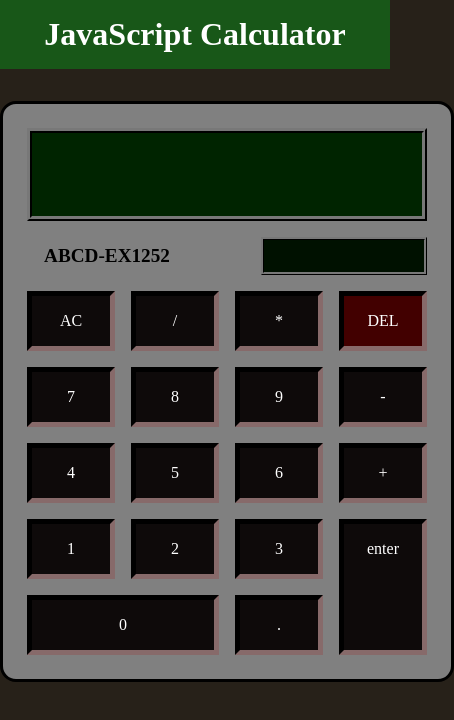
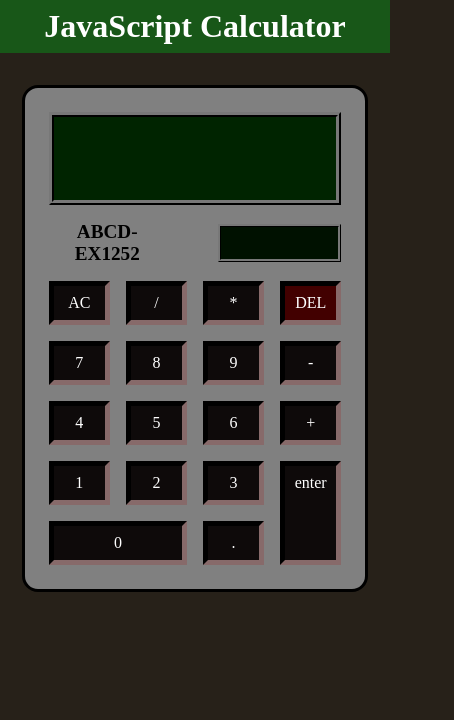
Before and after one commit to prince-thind/calculator, a plain HTML site: page index.html in a window 390 px wide. Shown: the whole page, 454 px wide, since content can reach past the window. Drawn offline with Linux system fonts and the light colour scheme.

Commit message:
add mobile responsiveness

```diff
--- a/index.html
+++ b/index.html
@@ -1,9 +1,14 @@
 <!DOCTYPE html>
-<html>
+<html lang="en">
+
 <head>
+  <meta charset="UTF-8">
+  <meta http-equiv="X-UA-Compatible" content="IE=edge">
+  <meta name="viewport" content="width=device-width, initial-scale=1.0">
   <title>JS Calculator</title>
   <link rel="stylesheet" href="style.css" />
 </head>
+
 <body>
   <header>
     <h1 class="heading">JavaScript Calculator</h1>
@@ -42,6 +47,8 @@
       </div>
     </div>
   </main>
+  <script src="script.js"></script>
 </body>
-  <script src="script.js"></script>
+
+
 </html>
--- a/style.css
+++ b/style.css
@@ -9,13 +9,11 @@ body {
 }
 .heading {
   background-color: rgb(24, 87, 24);
-  padding: 1rem;
+  padding: 0.5rem;
   margin-bottom: 2rem;
 }
-
 .calc {
   width: 30vw;
-  min-width: 25rem;
   margin: 0 auto 3rem auto;
   background-color: gray;
   border: 3px solid black;
@@ -37,13 +35,13 @@ body {
   padding: 0.3rem;
   min-height: 2rem;
   opacity: 0.5;
-  word-break:break-all;
+  word-break: break-all;
   word-wrap: break-word;
 }
 .current {
   padding: 0.3rem;
   min-height: 2rem;
-  word-break:break-all;
+  word-break: break-all;
   word-wrap: break-word;
 }
 .surface {
@@ -68,17 +66,17 @@ body {
 .main-keys {
   display: grid;
   grid-template-areas:
-    "AC divide multiply delete"
-    "main main main subtract"
-    "main main main plus"
-    "main main main enter"
-    "zero zero dot enter";
+    'AC divide multiply delete'
+    'main main main subtract'
+    'main main main plus'
+    'main main main enter'
+    'zero zero dot enter';
   grid-gap: 1rem;
   grid-template-columns: 1fr 1fr 1fr 1fr;
   grid-template-rows: 1fr 1fr 1fr 1fr 1fr;
 }
-.k-delete{
-  grid-area:delete;
+.k-delete {
+  grid-area: delete;
   background-color: rgb(66, 0, 0) !important;
 }
 .k-clear {
@@ -122,3 +120,13 @@ body {
   background-color: black;
   transform: scale(1.1);
 }
+
+
+@media only screen and (max-width:760px) {
+  .calc {
+    width: 75vw;
+  }
+  .key{
+    padding:0.5rem;
+  }
+}
```
Lines whose indentation alone changed are shown as unchanged.
